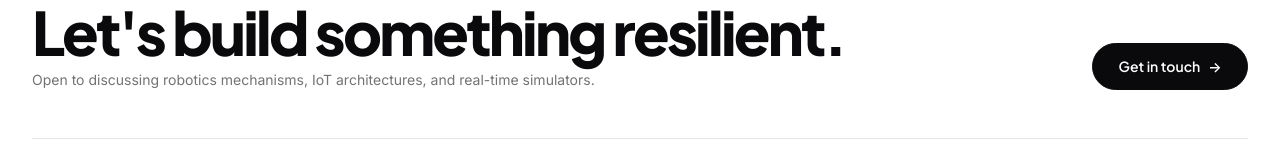
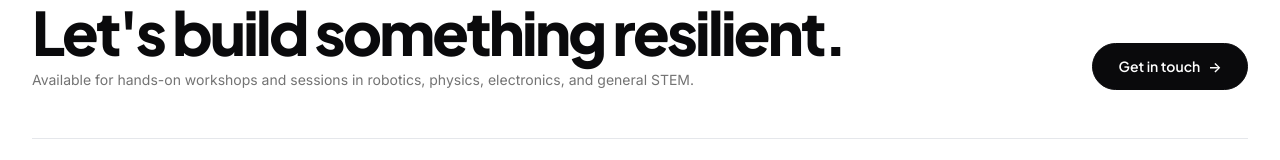
Before and after one commit to lovhamic/gwys.in, a plain HTML site: page index.html in a window 1280 px wide. Shown: the part 4899-5059 px from the top of the page. Drawn offline with nearby package versions, Linux system fonts and the light colour scheme.

Commit message:
copy: update footer callout description in index.html

```diff
--- a/index.html
+++ b/index.html
@@ -522,7 +522,7 @@
             Let's build something resilient.
           </h2>
           <p class="font-sans text-sm text-neutral-500 mt-2">
-            Open to discussing robotics mechanisms, IoT architectures, and real-time simulators.
+            Available for hands-on workshops and sessions in robotics, physics, electronics, and general STEM.
           </p>
         </div>
 
```
